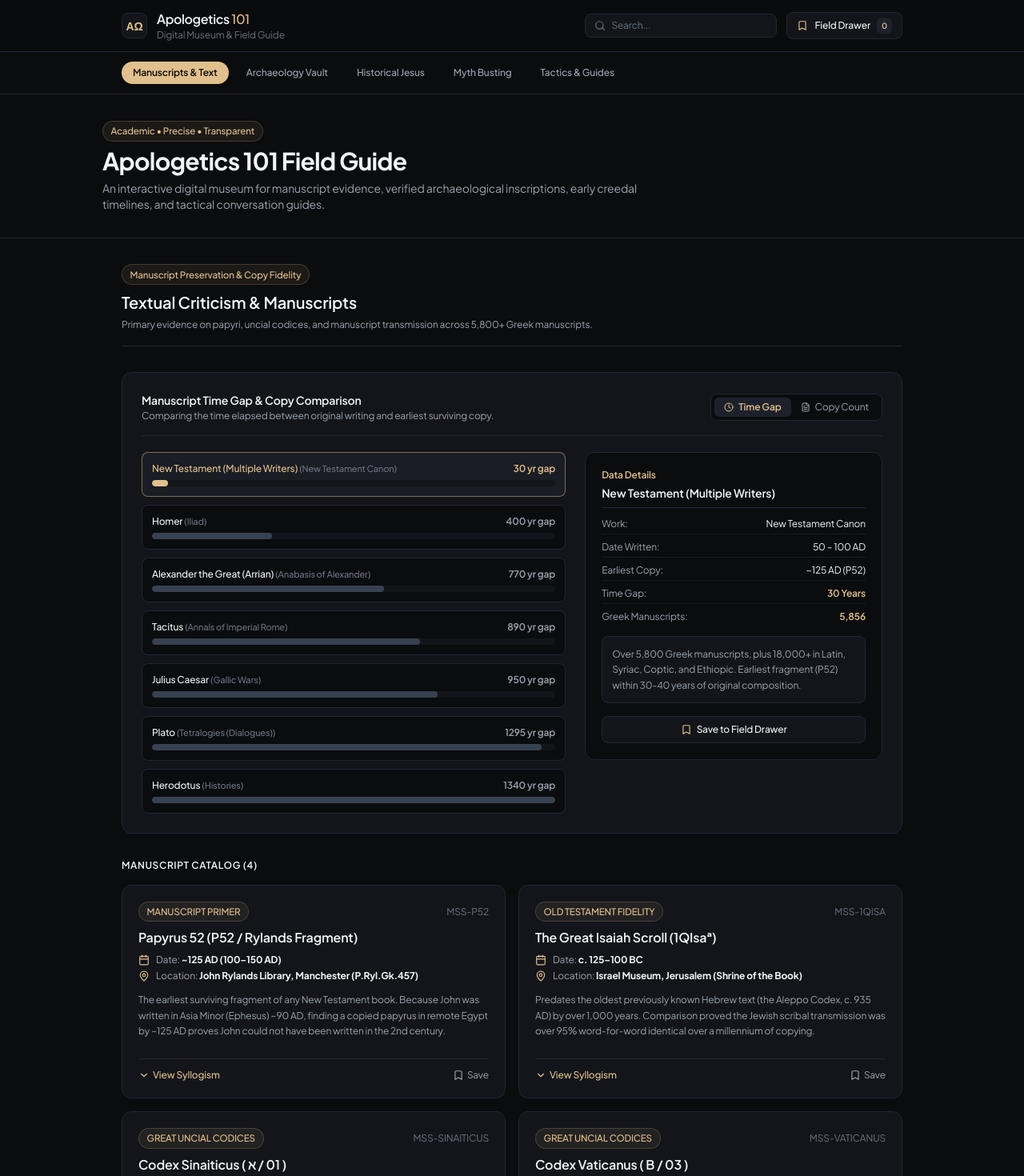
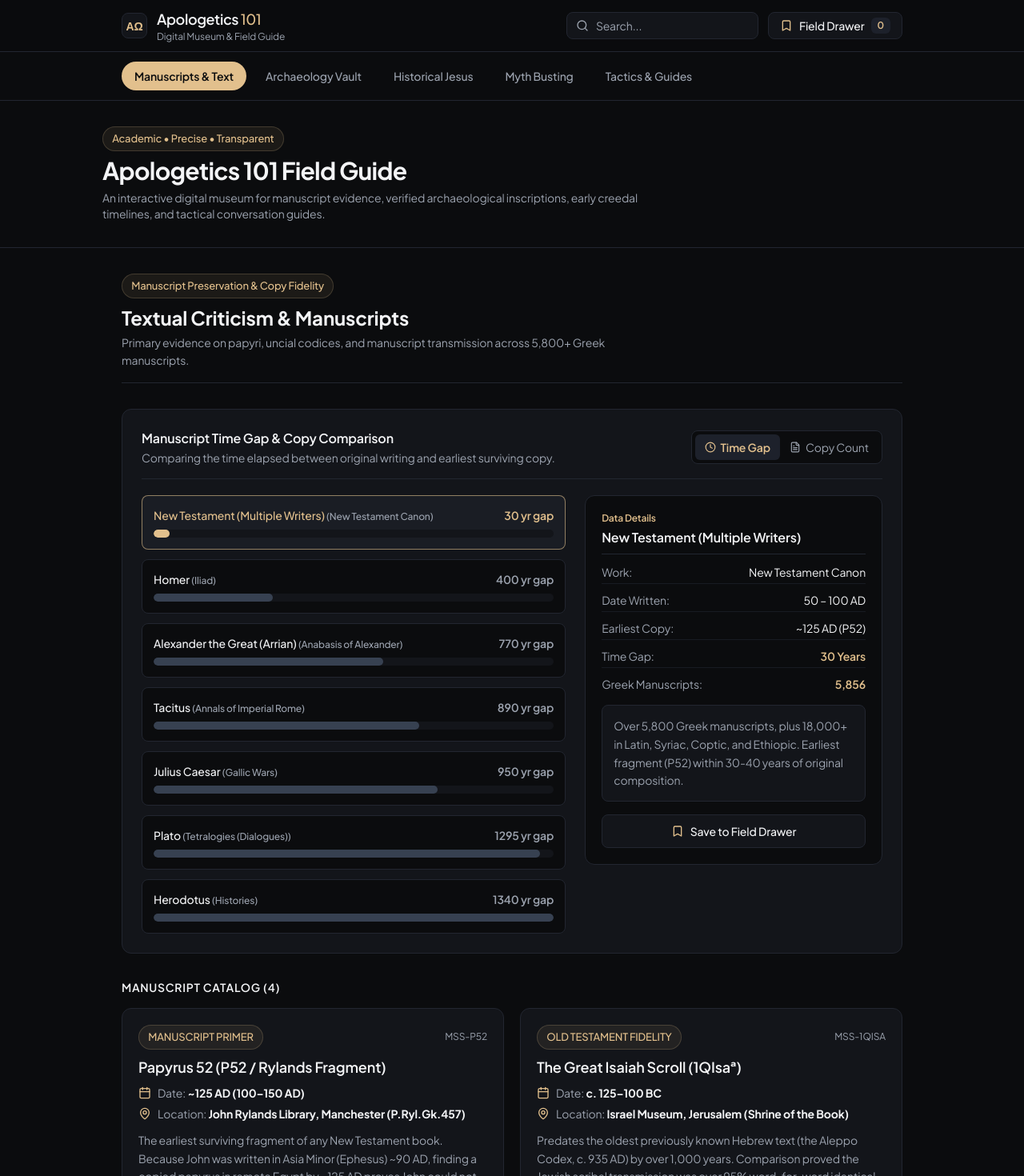
Before and after one commit to wicusolivier72-beep/APOLO, a React (Vite) app: page / in a window 1280 px wide. Shown: the top 1470 px of the page at 80% size. Built offline with nearby package versions, Linux system fonts and the light colour scheme.

Commit message:
style: increase base font sizes for enhanced legibility across all components

```diff
--- a/src/components/interactive/ManuscriptGapVisualizer.jsx
+++ b/src/components/interactive/ManuscriptGapVisualizer.jsx
@@ -18,39 +18,39 @@ export default function ManuscriptGapVisualizer({ onSaveClip }) {
     <div className="blueprint-card p-5 sm:p-6 mb-8 border border-[#222630] bg-[#13151A] rounded-xl">
       <div className="flex flex-col sm:flex-row sm:items-center justify-between gap-3 border-b border-[#222630] pb-4 mb-5">
         <div>
-          <h3 className="text-sm font-semibold text-[#F3F4F6]">
+          <h3 className="text-base font-semibold text-[#F3F4F6]">
             Manuscript Time Gap & Copy Comparison
           </h3>
-          <p className="text-xs text-[#9CA3AF] mt-0.5">
+          <p className="text-sm text-[#9CA3AF] mt-0.5">
             Comparing the time elapsed between original writing and earliest surviving copy.
           </p>
         </div>
 
-        <div className="flex items-center bg-[#0B0C0E] p-1 rounded-lg border border-[#222630] text-xs self-start sm:self-auto">
+        <div className="flex items-center bg-[#0B0C0E] p-1 rounded-lg border border-[#222630] text-sm self-start sm:self-auto">
           <button
             onClick={() => setActiveMetric('gap')}
-            className={`px-3 py-1 rounded-md transition-all flex items-center gap-1.5 ${
+            className={`px-3 py-1.5 rounded-md transition-all flex items-center gap-1.5 ${
               activeMetric === 'gap' ? 'bg-[#1D212B] text-[#E2C08D] font-semibold' : 'text-[#9CA3AF] hover:text-[#F3F4F6]'
             }`}
           >
-            <Clock className="w-3 h-3" />
+            <Clock className="w-3.5 h-3.5" />
             <span>Time Gap</span>
           </button>
           <button
             onClick={() => setActiveMetric('copies')}
-            className={`px-3 py-1 rounded-md transition-all flex items-center gap-1.5 ${
+            className={`px-3 py-1.5 rounded-md transition-all flex items-center gap-1.5 ${
               activeMetric === 'copies' ? 'bg-[#1D212B] text-[#E2C08D] font-semibold' : 'text-[#9CA3AF] hover:text-[#F3F4F6]'
             }`}
           >
-            <FileText className="w-3 h-3" />
+            <FileText className="w-3.5 h-3.5" />
             <span>Copy Count</span>
           </button>
         </div>
       </div>
 
       <div className="grid grid-cols-1 lg:grid-cols-12 gap-6 items-start">
-        {/* Simple Bars */}
-        <div className="lg:col-span-7 space-y-2.5">
+        {/* Bars */}
+        <div className="lg:col-span-7 space-y-3">
           {sortedData.map((item) => {
             const isNT = item.author.startsWith('New Testament');
             const isSelected = selectedAuthor.author === item.author;
@@ -64,22 +64,22 @@ export default function ManuscriptGapVisualizer({ onSaveClip }) {
               <div
                 key={item.author}
                 onClick={() => setSelectedAuthor(item)}
-                className={`p-3 rounded-lg border transition-all cursor-pointer ${
+                className={`p-3.5 rounded-lg border transition-all cursor-pointer ${
                   isSelected
-                    ? 'border-[#E2C08D]/50 bg-[#1A1D24]'
+                    ? 'border-[#E2C08D]/60 bg-[#1A1D24]'
                     : 'border-[#222630] bg-[#0B0C0E] hover:border-[#374151]'
                 }`}
               >
-                <div className="flex items-center justify-between text-xs mb-1.5">
+                <div className="flex items-center justify-between text-sm mb-2">
                   <span className={`font-medium ${isNT ? 'text-[#E2C08D]' : 'text-[#F3F4F6]'}`}>
-                    {item.author} <span className="text-[11px] text-[#6B7280]">({item.work})</span>
+                    {item.author} <span className="text-xs text-[#9CA3AF]">({item.work})</span>
                   </span>
-                  <span className={`text-xs font-semibold ${isNT ? 'text-[#E2C08D]' : 'text-[#9CA3AF]'}`}>
+                  <span className={`text-sm font-semibold ${isNT ? 'text-[#E2C08D]' : 'text-[#9CA3AF]'}`}>
                     {activeMetric === 'gap' ? `${item.timeGapYears} yr gap` : `${item.copiesCount.toLocaleString()} MSS`}
                   </span>
                 </div>
 
-                <div className="w-full bg-[#13151A] h-2 rounded-full overflow-hidden">
+                <div className="w-full bg-[#13151A] h-2.5 rounded-full overflow-hidden">
                   <div
                     className={`h-full rounded-full transition-all duration-500 ${
                       isNT ? 'bg-[#E2C08D]' : 'bg-[#374151]'
@@ -92,17 +92,17 @@ export default function ManuscriptGapVisualizer({ onSaveClip }) {
           })}
         </div>
 
-        {/* Selected Info Card */}
-        <div className="lg:col-span-5 border border-[#222630] bg-[#0B0C0E] p-4 sm:p-5 rounded-xl">
+        {/* Selected Details Card */}
+        <div className="lg:col-span-5 border border-[#222630] bg-[#0B0C0E] p-5 rounded-xl">
           <div className="text-xs text-[#E2C08D] font-semibold mb-1">
             Data Details
           </div>
 
-          <h4 className="text-sm font-semibold text-[#F3F4F6] border-b border-[#222630] pb-2 mb-3">
+          <h4 className="text-base font-semibold text-[#F3F4F6] border-b border-[#222630] pb-2 mb-3">
             {selectedAuthor.author}
           </h4>
 
-          <div className="space-y-2 text-xs text-[#9CA3AF] mb-4">
+          <div className="space-y-2.5 text-sm text-[#9CA3AF] mb-4">
             <div className="flex justify-between border-b border-[#222630]/60 pb-1">
               <span>Work:</span>
               <span className="text-[#F3F4F6]">{selectedAuthor.work}</span>
@@ -125,7 +125,7 @@ export default function ManuscriptGapVisualizer({ onSaveClip }) {
             </div>
           </div>
 
-          <p className="text-xs text-[#9CA3AF] leading-relaxed mb-4 p-3 bg-[#13151A] rounded-lg border border-[#222630]">
+          <p className="text-sm text-[#9CA3AF] leading-relaxed mb-4 p-3.5 bg-[#13151A] rounded-lg border border-[#222630]">
             {selectedAuthor.notes}
           </p>
 
@@ -138,9 +138,9 @@ export default function ManuscriptGapVisualizer({ onSaveClip }) {
                   category: 'Manuscripts'
                 })
               }
-              className="w-full py-2 border border-[#222630] bg-[#13151A] hover:border-[#E2C08D] hover:text-[#E2C08D] text-[#F3F4F6] text-xs font-medium rounded-lg transition-all flex items-center justify-center gap-1.5"
+              className="w-full py-2.5 border border-[#222630] bg-[#13151A] hover:border-[#E2C08D] hover:text-[#E2C08D] text-[#F3F4F6] text-sm font-medium rounded-lg transition-all flex items-center justify-center gap-2"
             >
-              <Bookmark className="w-3.5 h-3.5 text-[#E2C08D]" />
+              <Bookmark className="w-4 h-4 text-[#E2C08D]" />
               <span>Save to Field Drawer</span>
             </button>
           )}
--- a/src/components/layout/Header.jsx
+++ b/src/components/layout/Header.jsx
@@ -11,10 +11,10 @@ export default function Header({ searchFilter, setSearchFilter, savedClipsCount,
             ΑΩ
           </div>
           <div>
-            <h1 className="text-base font-semibold text-[#F3F4F6] tracking-tight">
+            <h1 className="text-base sm:text-lg font-semibold text-[#F3F4F6] tracking-tight">
               Apologetics <span className="text-[#E2C08D] font-medium">101</span>
             </h1>
-            <p className="text-xs text-[#6B7280]">
+            <p className="text-xs text-[#9CA3AF]">
               Digital Museum & Field Guide
             </p>
           </div>
@@ -23,18 +23,18 @@ export default function Header({ searchFilter, setSearchFilter, savedClipsCount,
         {/* Search & Drawer button */}
         <div className="flex items-center gap-3">
           <div className="relative w-40 sm:w-60">
-            <Search className="w-3.5 h-3.5 absolute left-3 top-1/2 -translate-y-1/2 text-[#6B7280]" />
+            <Search className="w-4 h-4 absolute left-3 top-1/2 -translate-y-1/2 text-[#9CA3AF]" />
             <input
               type="text"
               value={searchFilter}
               onChange={(e) => setSearchFilter(e.target.value)}
               placeholder="Search..."
-              className="w-full bg-[#13151A] border border-[#222630] focus:border-[#E2C08D] pl-8 pr-3 py-1.5 text-xs text-[#F3F4F6] placeholder-[#6B7280] focus:outline-none transition-colors rounded-lg"
+              className="w-full bg-[#13151A] border border-[#222630] focus:border-[#E2C08D] pl-9 pr-3 py-1.5 text-sm text-[#F3F4F6] placeholder-[#9CA3AF] focus:outline-none transition-colors rounded-lg"
             />
             {searchFilter && (
               <button
                 onClick={() => setSearchFilter('')}
-                className="absolute right-2 top-1/2 -translate-y-1/2 text-xs text-[#6B7280] hover:text-[#F3F4F6]"
+                className="absolute right-2 top-1/2 -translate-y-1/2 text-sm text-[#9CA3AF] hover:text-[#F3F4F6]"
               >
                 ✕
               </button>
@@ -43,11 +43,11 @@ export default function Header({ searchFilter, setSearchFilter, savedClipsCount,
 
           <button
             onClick={onOpenDrawer}
-            className="flex items-center gap-2 px-3 py-1.5 border border-[#222630] bg-[#13151A] hover:border-[#E2C08D] text-xs text-[#F3F4F6] transition-all rounded-lg"
+            className="flex items-center gap-2 px-3.5 py-1.5 border border-[#222630] bg-[#13151A] hover:border-[#E2C08D] text-sm text-[#F3F4F6] transition-all rounded-lg"
           >
-            <Bookmark className="w-3.5 h-3.5 text-[#E2C08D]" />
+            <Bookmark className="w-4 h-4 text-[#E2C08D]" />
             <span className="hidden sm:inline font-medium">Field Drawer</span>
-            <span className="bg-[#1D212B] text-[#E2C08D] px-1.5 py-0.5 text-[10px] rounded-md font-semibold">
+            <span className="bg-[#1D212B] text-[#E2C08D] px-2 py-0.5 text-xs rounded-md font-semibold">
               {savedClipsCount}
             </span>
           </button>
--- a/src/components/layout/ModuleNav.jsx
+++ b/src/components/layout/ModuleNav.jsx
@@ -19,7 +19,7 @@ export default function ModuleNav({ activeModule, setActiveModule }) {
               <button
                 key={mod.id}
                 onClick={() => setActiveModule(mod.id)}
-                className={`px-3.5 py-1.5 rounded-full transition-all text-xs whitespace-nowrap font-medium ${
+                className={`px-4 py-2 rounded-full transition-all text-sm whitespace-nowrap font-medium ${
                   isActive
                     ? 'bg-[#E2C08D] text-[#0B0C0E] shadow-sm font-semibold'
                     : 'text-[#9CA3AF] hover:text-[#F3F4F6] hover:bg-[#13151A]'
--- a/src/components/modules/TacticsModule.jsx
+++ b/src/components/modules/TacticsModule.jsx
@@ -7,10 +7,10 @@ export default function TacticsModule({ onSaveClip }) {
       {/* Module Header */}
       <div className="border-b border-[#222630] pb-4">
         <span className="subtle-badge">Conversational Strategy</span>
-        <h2 className="text-xl font-semibold text-[#F3F4F6] mt-2">
+        <h2 className="text-2xl font-bold text-[#F3F4F6] mt-2">
           Tactics & Field Guides
         </h2>
-        <p className="text-xs text-[#9CA3AF] mt-1 max-w-2xl leading-relaxed">
+        <p className="text-sm text-[#9CA3AF] mt-1 max-w-2xl leading-relaxed">
           Practical, non-defensive frameworks for asking questions, shifting the burden of proof, and clarifying points.
         </p>
       </div>
--- a/src/components/modules/TextualCriticismModule.jsx
+++ b/src/components/modules/TextualCriticismModule.jsx
@@ -21,10 +21,10 @@ export default function TextualCriticismModule({ searchFilter, onSaveClip }) {
       {/* Module Header */}
       <div className="border-b border-[#222630] pb-4">
         <span className="subtle-badge">Manuscript Preservation & Copy Fidelity</span>
-        <h2 className="text-xl font-semibold text-[#F3F4F6] mt-2">
+        <h2 className="text-2xl font-bold text-[#F3F4F6] mt-2">
           Textual Criticism & Manuscripts
         </h2>
-        <p className="text-xs text-[#9CA3AF] mt-1 max-w-2xl leading-relaxed">
+        <p className="text-sm text-[#9CA3AF] mt-1 max-w-2xl leading-relaxed">
           Primary evidence on papyri, uncial codices, and manuscript transmission across 5,800+ Greek manuscripts.
         </p>
       </div>
@@ -34,11 +34,11 @@ export default function TextualCriticismModule({ searchFilter, onSaveClip }) {
 
       {/* Catalog */}
       <div>
-        <h3 className="text-xs font-semibold text-[#F3F4F6] uppercase tracking-wider mb-4">
+        <h3 className="text-sm font-semibold text-[#F3F4F6] uppercase tracking-wider mb-4">
           Manuscript Catalog ({filteredMSS.length})
         </h3>
 
-        <div className="grid grid-cols-1 md:grid-cols-2 gap-4">
+        <div className="grid grid-cols-1 md:grid-cols-2 gap-5">
           {filteredMSS.map((mss) => {
             const isExpanded = expandedCardId === mss.id;
 
@@ -47,42 +47,42 @@ export default function TextualCriticismModule({ searchFilter, onSaveClip }) {
                 <div>
                   <div className="flex items-center justify-between mb-2">
                     <span className="subtle-badge">{mss.category.replace(/\[|\]/g, '')}</span>
-                    <span className="text-xs text-[#6B7280]">{mss.id}</span>
+                    <span className="text-xs text-[#9CA3AF]">{mss.id}</span>
                   </div>
 
-                  <h4 className="text-base font-semibold text-[#F3F4F6] mb-2">{mss.designation}</h4>
+                  <h4 className="text-lg font-semibold text-[#F3F4F6] mb-2">{mss.designation}</h4>
 
-                  <div className="space-y-1 text-xs text-[#9CA3AF] mb-3">
+                  <div className="space-y-1.5 text-sm text-[#9CA3AF] mb-3">
                     <div className="flex items-center gap-2">
-                      <Calendar className="w-3.5 h-3.5 text-[#E2C08D]" />
+                      <Calendar className="w-4 h-4 text-[#E2C08D]" />
                       <span>Date: <strong className="text-[#F3F4F6]">{mss.date}</strong></span>
                     </div>
                     <div className="flex items-center gap-2">
-                      <MapPin className="w-3.5 h-3.5 text-[#E2C08D]" />
+                      <MapPin className="w-4 h-4 text-[#E2C08D]" />
                       <span>Location: <strong className="text-[#F3F4F6]">{mss.location}</strong></span>
                     </div>
                   </div>
 
-                  <p className="text-xs text-[#9CA3AF] leading-relaxed mb-3">{mss.significance}</p>
+                  <p className="text-sm text-[#9CA3AF] leading-relaxed mb-3">{mss.significance}</p>
 
                   {isExpanded && (
-                    <div className="mt-3 p-3 bg-[#0B0C0E] border border-[#222630] rounded-lg text-xs space-y-1.5">
-                      <div className="text-xs text-[#E2C08D] font-medium">Logical Syllogism</div>
+                    <div className="mt-3 p-4 bg-[#0B0C0E] border border-[#222630] rounded-xl text-sm space-y-2">
+                      <div className="text-xs text-[#E2C08D] font-semibold">Logical Syllogism</div>
                       <div className="text-[#9CA3AF]">P1: {mss.syllogism.p1}</div>
                       <div className="text-[#9CA3AF]">P2: {mss.syllogism.p2}</div>
-                      <div className="text-[#F3F4F6] font-medium pt-1 border-t border-[#222630]">
+                      <div className="text-[#F3F4F6] font-medium pt-2 border-t border-[#222630]">
                         Conclusion: {mss.syllogism.c}
                       </div>
                     </div>
                   )}
                 </div>
 
-                <div className="pt-3 border-t border-[#222630] mt-3 flex items-center justify-between text-xs">
+                <div className="pt-3 border-t border-[#222630] mt-3 flex items-center justify-between text-sm">
                   <button
                     onClick={() => setExpandedCardId(isExpanded ? null : mss.id)}
-                    className="flex items-center gap-1 text-[#E2C08D] hover:underline font-medium"
+                    className="flex items-center gap-1.5 text-[#E2C08D] hover:underline font-medium"
                   >
-                    {isExpanded ? <ChevronUp className="w-3.5 h-3.5" /> : <ChevronDown className="w-3.5 h-3.5" />}
+                    {isExpanded ? <ChevronUp className="w-4 h-4" /> : <ChevronDown className="w-4 h-4" />}
                     <span>{isExpanded ? 'Hide Syllogism' : 'View Syllogism'}</span>
                   </button>
 
@@ -97,7 +97,7 @@ export default function TextualCriticismModule({ searchFilter, onSaveClip }) {
                       }
                       className="flex items-center gap-1 text-[#9CA3AF] hover:text-[#F3F4F6]"
                     >
-                      <Bookmark className="w-3.5 h-3.5" />
+                      <Bookmark className="w-4 h-4" />
                       <span>Save</span>
                     </button>
                   )}
--- a/src/index.css
+++ b/src/index.css
@@ -8,6 +8,8 @@
     color: #F3F4F6;
     font-family: 'Plus Jakarta Sans', 'Inter', sans-serif;
     letter-spacing: -0.01em;
+    font-size: 0.9375rem; /* 15px default body font for improved readability */
+    line-height: 1.6;
   }
 }
 
@@ -27,14 +29,14 @@
   background: #4B5563;
 }
 
-/* Subtle Pill Badge */
+/* Readable Pill Badge */
 .subtle-badge {
-  font-size: 0.725rem;
+  font-size: 0.8125rem; /* 13px */
   font-weight: 500;
   color: #E2C08D;
   background-color: rgba(226, 192, 141, 0.08);
   border: 1px solid rgba(226, 192, 141, 0.2);
-  padding: 0.2rem 0.6rem;
+  padding: 0.25rem 0.7rem;
   border-radius: 9999px;
   display: inline-flex;
   align-items: center;
```
Also changed, not shown: src/components/interactive/ColumboSimulator.jsx (+23 -23 lines), src/components/interactive/MinimalFactsMatrix.jsx (+32 -22 lines), src/components/modules/ArchaeologyVaultModule.jsx (+16 -16 lines), src/components/modules/HistoricalJesusModule.jsx (+20 -20 lines), src/components/modules/MythBustingModule.jsx (+17 -17 lines), src/components/ui/CheatSheetDrawer.jsx (+16 -16 lines).
